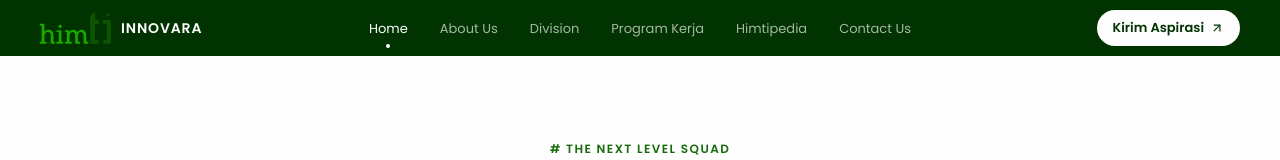
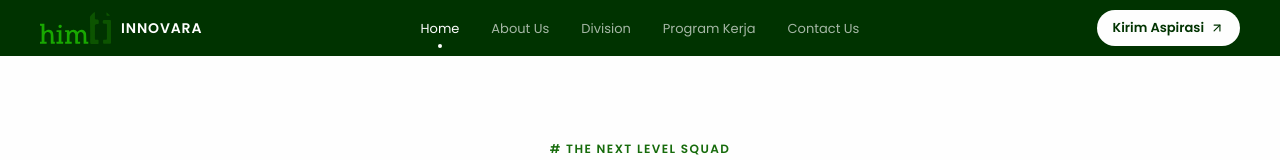
Before and after one commit to Hilmy20/web-himti-new, a Next.js app: page / in a window 1280 px wide. Shown: the top 160 px of the page. Built offline with nearby package versions, Linux system fonts and the light colour scheme.

Commit message:
Hide Himtipedia navigation links

```diff
--- a/src/components/footer/index.tsx
+++ b/src/components/footer/index.tsx
@@ -51,14 +51,11 @@ const COLUMNS: FooterColumn[] = [
       { label: "About Us", href: "/about" },
       { label: "Division", href: "/division" },
       { label: "Program Kerja", href: "/proker" },
-      { label: "Himtipedia", href: "/himtipedia" },
     ],
   },
   {
     title: "Informasi",
     links: [
-      { label: "Profil Organisasi", href: "/himtipedia/profile" },
-      { label: "Kepengurusan", href: "/himtipedia/kepengurusan" },
       { label: "Events", href: "/events" },
       { label: "Contact Us", href: "/contact-us" },
     ],
--- a/src/components/navigation-bar/index.tsx
+++ b/src/components/navigation-bar/index.tsx
@@ -17,7 +17,6 @@ const nav: NavItem[] = [
   { name: "About Us", href: "/about" },
   { name: "Division", href: "/division" },
   { name: "Program Kerja", href: "/proker" },
-  { name: "Himtipedia", href: "/himtipedia" },
   { name: "Contact Us", href: "/contact-us" },
 ];
 
```
